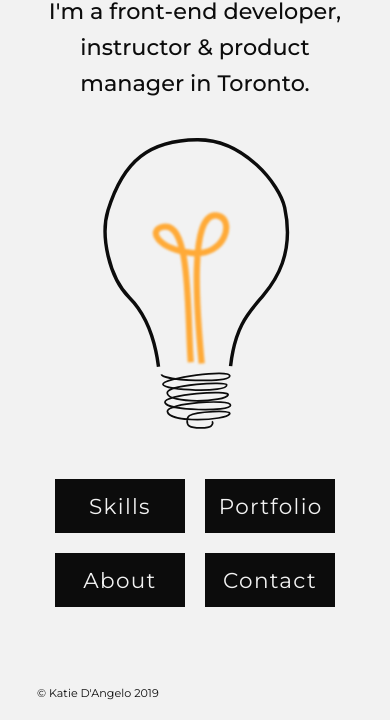
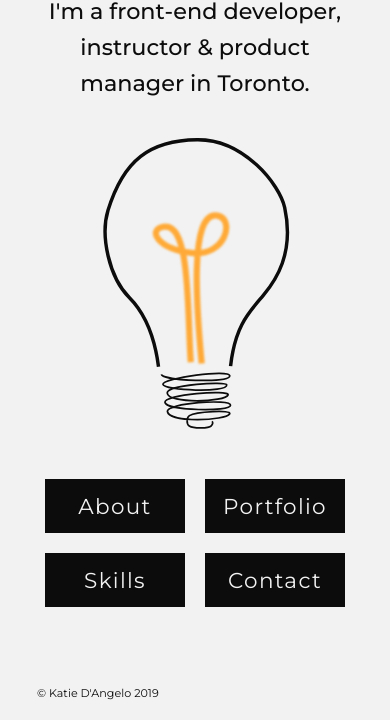
Before and after one commit to KaydeeDee/2019-forRealThisTime, a website: page index.html in a window 390 px wide. Shown: the part 158-878 px from the top of the page. Drawn offline with nearby package versions, Linux system fonts and the light colour scheme.

Commit message:
media query changes

```diff
--- a/dev/styles/_queries.scss
+++ b/dev/styles/_queries.scss
@@ -67,7 +67,7 @@
 
         .firstNav, .secondNav {
             li {
-                width: 150px;
+                width: 160px;
             }
 
             li:nth-of-type(1),
--- a/index.html
+++ b/index.html
@@ -49,7 +49,7 @@
                     <nav class="firstNav">
                         <ul>
                             <li>
-                                <a href="./skills.html">Skills</a>
+                                <a href="./about.html">About</a>
                             </li>
                             <li>
                                 <a href="./portfolio.html">Portfolio</a>
@@ -77,7 +77,7 @@
                     <nav class="secondNav">
                         <ul>
                             <li>
-                                <a href="./about.html">About</a>
+                                <a href="./skills.html">Skills</a>
                             </li>
                             <li>
                                 <a href="./contact.html">Contact</a>
--- a/public/styles/styles.css
+++ b/public/styles/styles.css
@@ -1044,7 +1044,7 @@ header .mobileSVG {
       display: -ms-flexbox;
       display: flex; }
   .landingPage .firstNav li, .landingPage .secondNav li {
-    width: 150px; }
+    width: 160px; }
   .landingPage .firstNav li:nth-of-type(1),
   .landingPage .firstNav li:nth-of-type(2), .landingPage .secondNav li:nth-of-type(1),
   .landingPage .secondNav li:nth-of-type(2) {
```
Also changed, not shown: public/assets/images/lightbulbFav.png (deleted).
